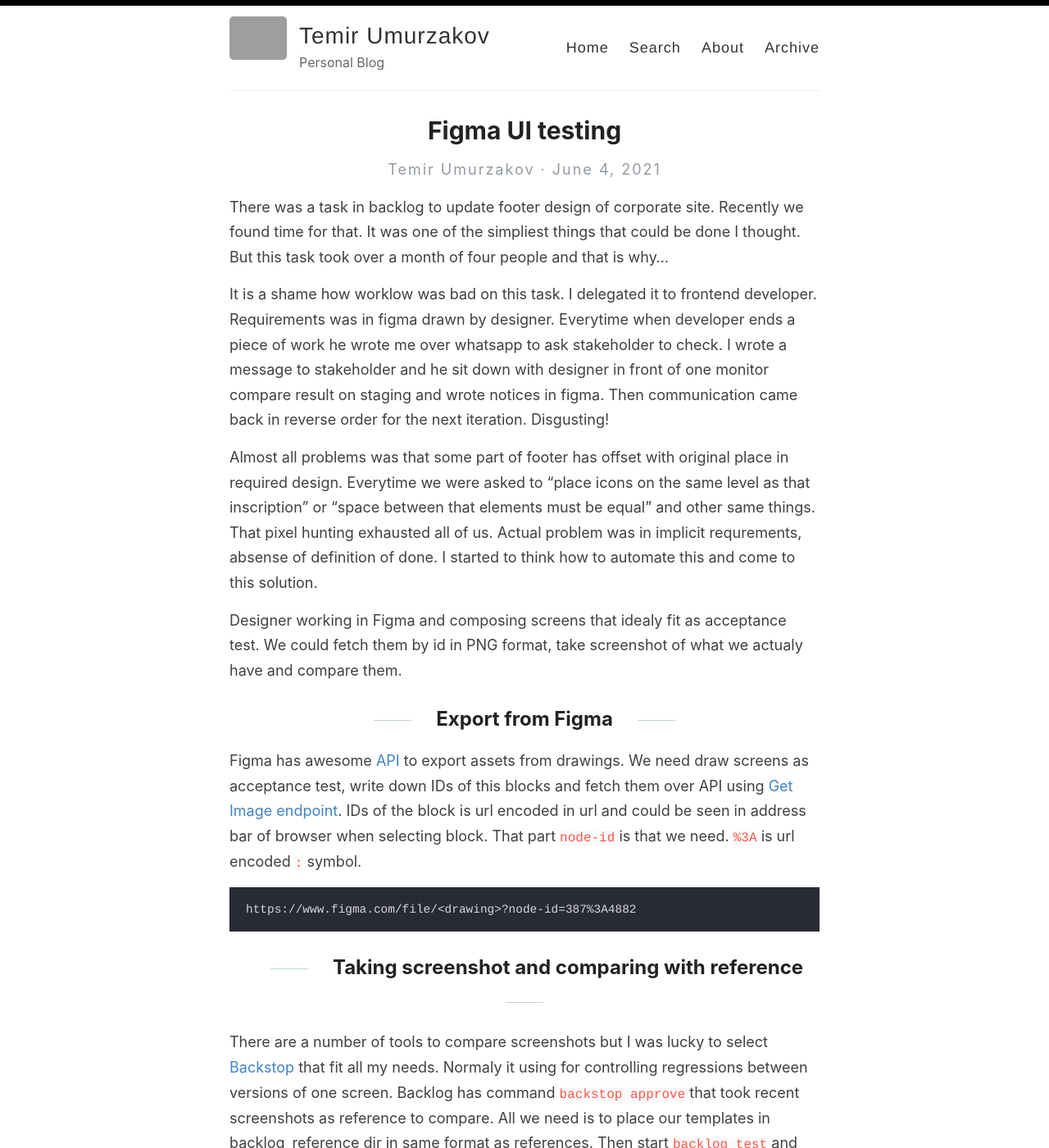
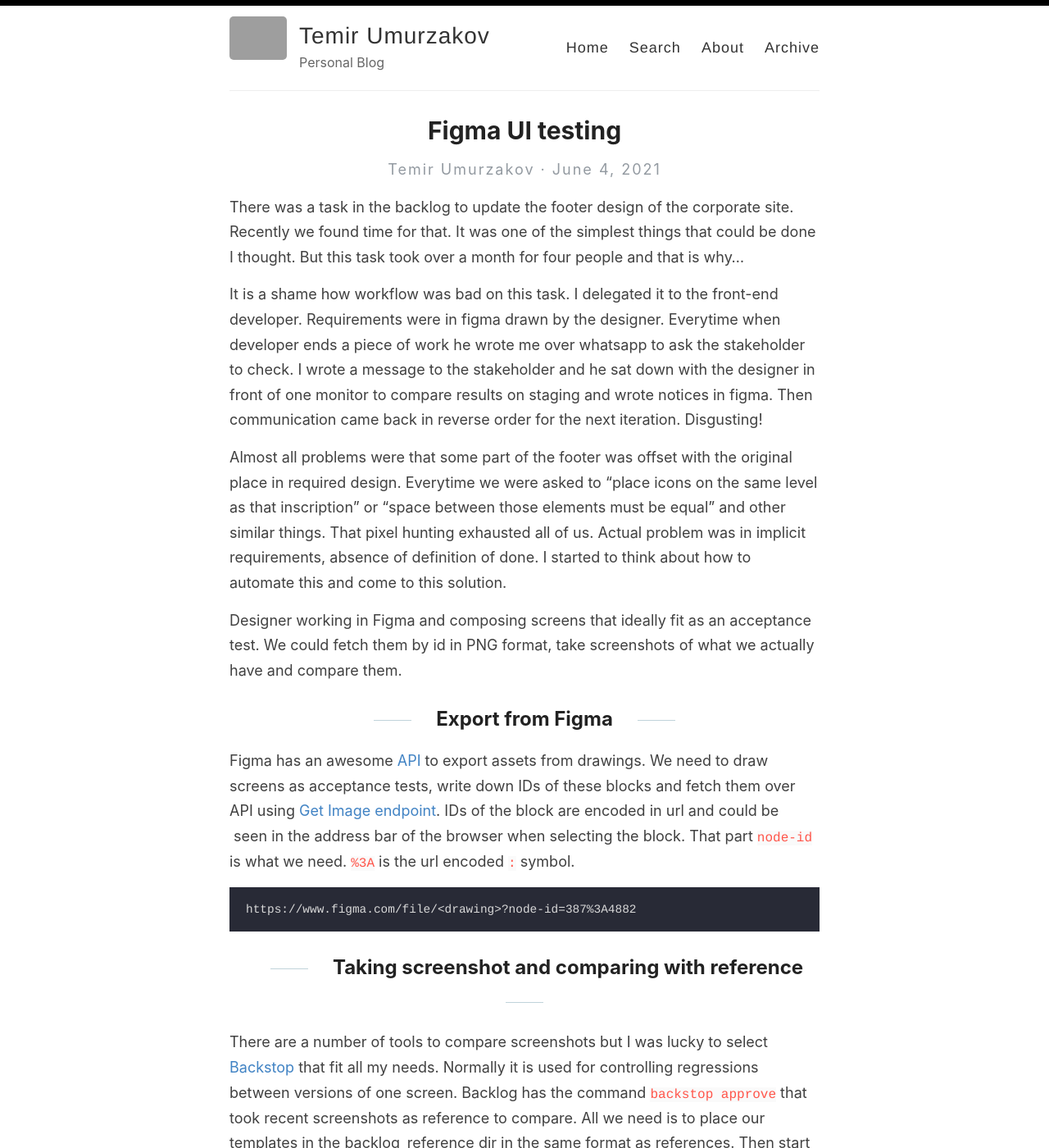
Before and after one commit to tumurzakov/tumurzakov.github.io, a Jekyll site: the page built from _posts/2021-06-04-figma-ui-testing.md, in a window 1280 px wide and 1400 px high. Shown: the whole window at 82% size. Built offline with Jekyll 4.4.1, drawn with Linux system fonts in a browser that asks for light colours; our own code applies the rules of GitHub Pages for plain Markdown files; some of the changed text lies outside the part shown; grey boxes are pictures that could not be loaded.

Commit message:
Update 2021-06-04-figma-ui-testing.md

````diff
--- a/_posts/2021-06-04-figma-ui-testing.md
+++ b/_posts/2021-06-04-figma-ui-testing.md
@@ -2,17 +2,18 @@
 title: Figma UI testing
 ---
 
-There was a task in backlog to update footer design of corporate site. Recently we found time for that. It was one of the simpliest things that could be done I thought. But this task took over a month of four people and that is why...
+There was a task in the backlog to update the footer design of the corporate site. Recently we found time for that. It was one of the simplest things that could be done I thought. But this task took over a month for four people and that is why...
 
-It is a shame how worklow was bad on this task. I delegated it to frontend developer. Requirements was in figma drawn by designer. Everytime when developer ends a piece of work he wrote me over whatsapp to ask stakeholder to check. I wrote a message to stakeholder and he sit down with designer in front of one monitor compare result on staging and wrote notices in figma. Then communication came back in reverse order for the next iteration. Disgusting!
+It is a shame how workflow was bad on this task. I delegated it to the front-end developer. Requirements were in figma drawn by the designer. Everytime when developer ends a piece of work he wrote me over whatsapp to ask the stakeholder to check. I wrote a message to the stakeholder and he sat down with the designer in front of one monitor to compare results on staging and wrote notices in figma. Then communication came back in reverse order for the next iteration. Disgusting!
 
-Almost all problems was that some part of footer has offset with original place in required design. Everytime we were asked to "place icons on the same level as that inscription" or "space between that elements must be equal" and other same things. That pixel hunting exhausted all of us. Actual problem was in implicit requrements, absense of definition of done. I started to think how to automate this and come to this solution.
+Almost all problems were that some part of the footer was offset with the original place in required design. Everytime we were asked to "place icons on the same level as that inscription" or "space between those elements must be equal" and other similar things. That pixel hunting exhausted all of us. Actual problem was in implicit requirements, absence of definition of done. I started to think about how to automate this and come to this solution.
 
-Designer working in Figma and composing screens that idealy fit as acceptance test. We could fetch them by id in PNG format, take screenshot of what we actualy have and compare them.
+Designer working in Figma and composing screens that ideally fit as an acceptance test. We could fetch them by id in PNG format, take screenshots of what we actually have and compare them.
 
 ## Export from Figma
 
-Figma has awesome [API](https://www.figma.com/developers/api) to export assets from drawings. We need draw screens as acceptance test, write down IDs of this blocks and fetch them over API using [Get Image endpoint](https://www.figma.com/developers/api#get-images-endpoint). IDs of the block is url encoded in url and could be  seen in address bar of browser when selecting block. That part `node-id` is that we need. `%3A` is url encoded `:` symbol.
+Figma has an awesome [API](https://www.figma.com/developers/api) to export assets from drawings. We need to draw screens as acceptance tests, write down IDs of these blocks and fetch them over API using [Get Image endpoint](https://www.figma.com/developers/api#get-images-endpoint). IDs of the block are encoded in url and could be  seen in the address bar of the browser when selecting the block. That part `node-id` is what we need. `%3A` is the url encoded `:` symbol.
+
 
 ```
 https://www.figma.com/file/<drawing>?node-id=387%3A4882
@@ -20,8 +21,8 @@ https://www.figma.com/file/<drawing>?node-id=387%3A4882
 
 ## Taking screenshot and comparing with reference
 
-There are a number of tools to compare screenshots but I was lucky to select [Backstop](https://github.com/garris/BackstopJS) that fit all my needs. Normaly it using for controlling regressions between versions of one screen. Backlog has command `backstop approve` that took recent screenshots as reference to compare. All we need is to place our templates in backlog_reference dir in same format as references. Then start `backlog test` and get results.
+There are a number of tools to compare screenshots but I was lucky to select [Backstop](https://github.com/garris/BackstopJS) that fit all my needs. Normally it is used for controlling regressions between versions of one screen. Backlog has the command `backstop approve` that took recent screenshots as reference to compare. All we need is to place our templates in the backlog_reference dir in the same format as references. Then start the `backlog test` and get results.
 
 ## Results
 
-I'm testing this tool now and it seems very promissing. Templating become very easy. Make minor change, run `backstop test`, watch difference. "Aha, one more pixel to the left here". Delightfully!
+I'm testing this tool now and it seems very promising. Templating becomes very easy. Make minor changes, run `backstop test`, watch the difference. "Aha, one more pixel to the left here". Delightfully!
````
